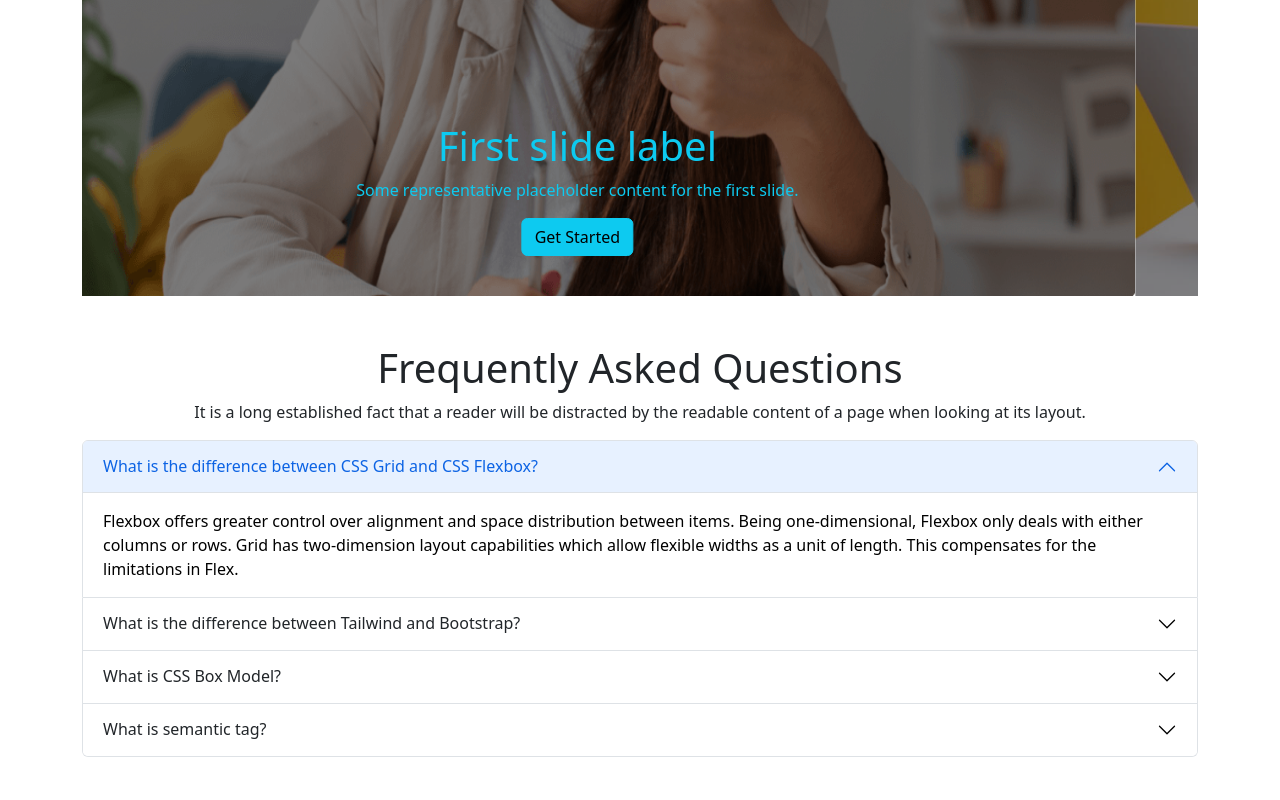
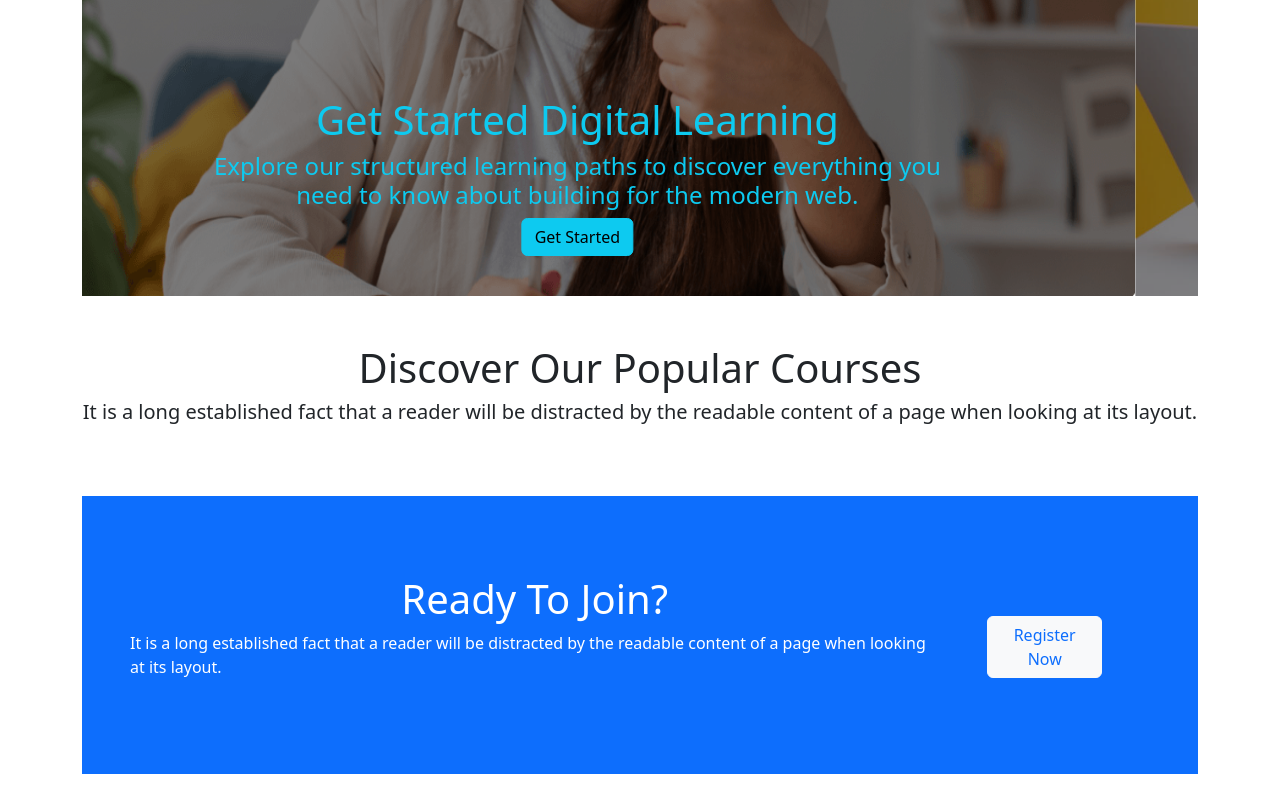
Before and after one commit to RReju/teach-techy, a plain HTML site: page index.html in a window 1280 px wide. Shown: the part 480-1280 px from the top of the page. Drawn offline with nearby package versions, Linux system fonts and the light colour scheme.

Commit message:
register-section-added

```diff
--- a/index.html
+++ b/index.html
@@ -61,8 +61,8 @@
           <div class="carousel-item active">
             <img style="height: 90vh"  src="images/cover/cover-1.png" class="d-block w-100 darken-image" alt="...">
             <div class="carousel-caption text-info">
-              <h1>First slide label</h1>
-              <p>Some representative placeholder content for the first slide.</p>
+              <p class="h1">Get Started Digital Learning</p>
+              <p class="h4">Explore our structured learning paths to discover everything you need to know about building for the modern web.</p>
               <div>
                 <button type="button" class="btn btn-info">Get Started</button>
               </div>
@@ -71,8 +71,8 @@
           <div class="carousel-item">
             <img style="height: 90vh"  src="images/cover/cover-2.jpg" class="d-block w-100 darken-image" alt="...">
             <div class="carousel-caption text-info">
-              <h1>Second slide label</h1>
-              <p>Some representative placeholder content for the first slide.</p>
+              <p class="h1">Get Started Digital Learning</p>
+              <p class="h4">Explore our structured learning paths to discover everything you need to know about building for the modern web.</p>
               <div>
                 <button type="button" class="btn btn-info">Get Started</button>
               </div>
@@ -81,8 +81,8 @@
           <div class="carousel-item">
             <img style="height: 90vh"  src="images/cover/cover-3.jpg" class="d-block w-100 darken-image" alt="...">
             <div class="carousel-caption text-info">
-              <h1>Third slide label</h1>
-              <p>Some representative placeholder content for the first slide.</p>
+              <p class="h1">Get Started Digital Learning</p>
+              <p class="h4">Explore our structured learning paths to discover everything you need to know about building for the modern web.</p>
               <div>
                 <button type="button" class="btn btn-info">Get Started</button>
               </div>
@@ -101,11 +101,35 @@
     </section>
     <!-- Image Slider End -->
 
+    <!-- Course Section Start -->
+    <section class="container">
+      <div class="my-4">
+        <p class="h1 text-center">Discover Our Popular Courses</p>
+        <p class="h5 text-center">It is a long established fact that a reader will be distracted by the readable content of a page when looking at its layout.</p>
+      </div>
+
+    </section>
+    <!-- Course Section End -->
+
+    <!-- Register Section -->
+
+    <Section class="container">
+      <div class="d-flex justify-content-center">
+        <div class="bg-primary text-white p-5 mt-5 col-12 d-flex align-items-center justify-content-center flex-column flex-md-column flex-lg-row">
+          <div class="d-flex flex-column align-items-center">
+            <h1>Ready To Join?</h1>
+            <p>It is a long established fact that a reader will be distracted by the readable content of a page when looking at its layout.</p>
+          </div>
+          <div class="p-5 mt-4"><button class="btn btn-light text-primary d-block btn-center">Register Now</button></div>
+        </div>
+      </div>
+    </Section>
+
     <!-- Accordion -->
 
-    <section class="container">
-      <p class="h1 text-center">Frequently Asked Questions</p>
-      <p class="text-center">It is a long established fact that a reader will be distracted by the readable content of a page when looking at its layout.</p>
+    <section class="container mt-5">
+      <p class="h1 text-center my-3">Frequently Asked Questions</p>
+      <p class="text-center mb-5">It is a long established fact that a reader will be distracted by the readable content of a page when looking at its layout.</p>
 
       <div class="accordion" id="accordionExample">
         <div class="accordion-item">
```
